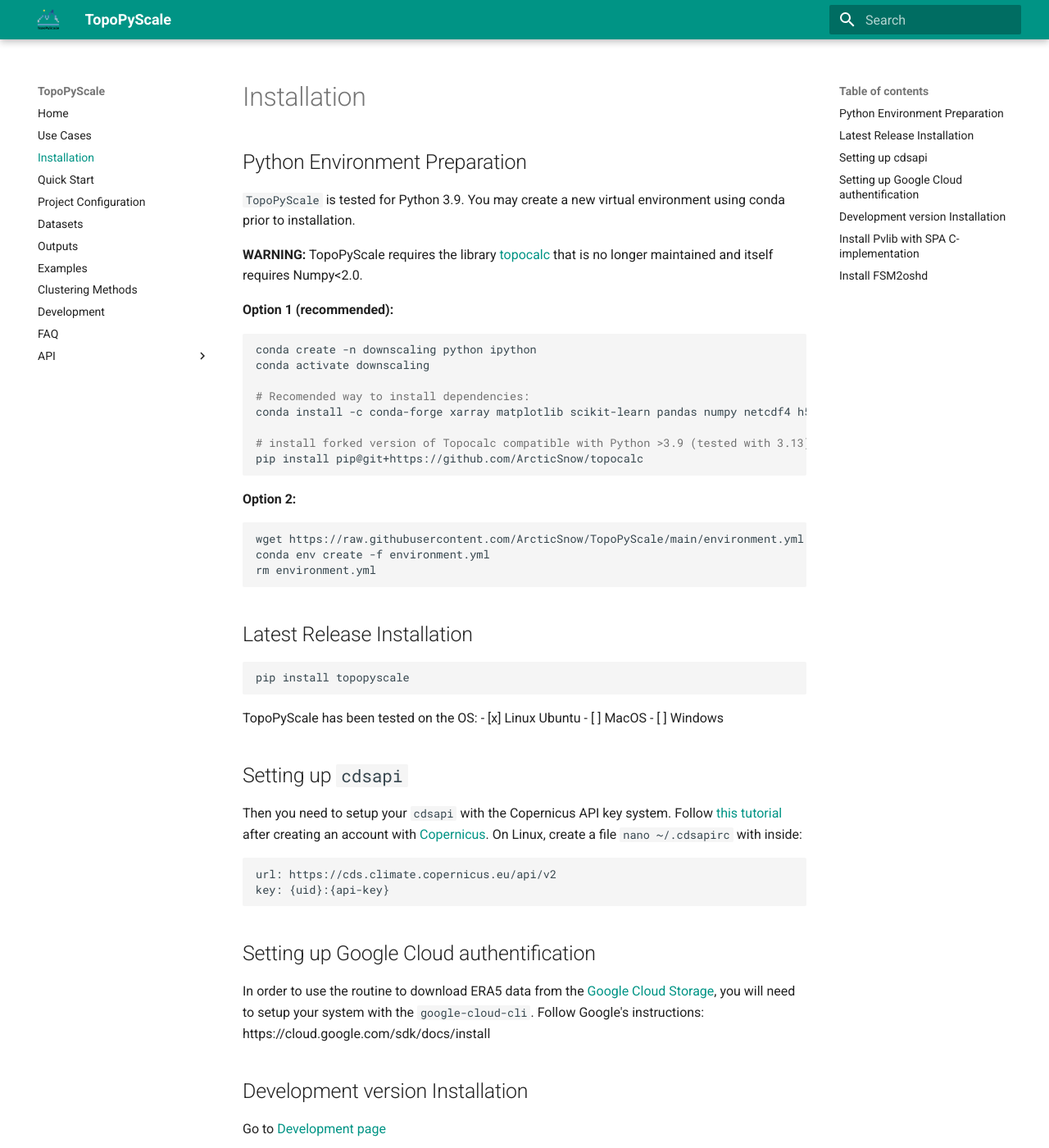
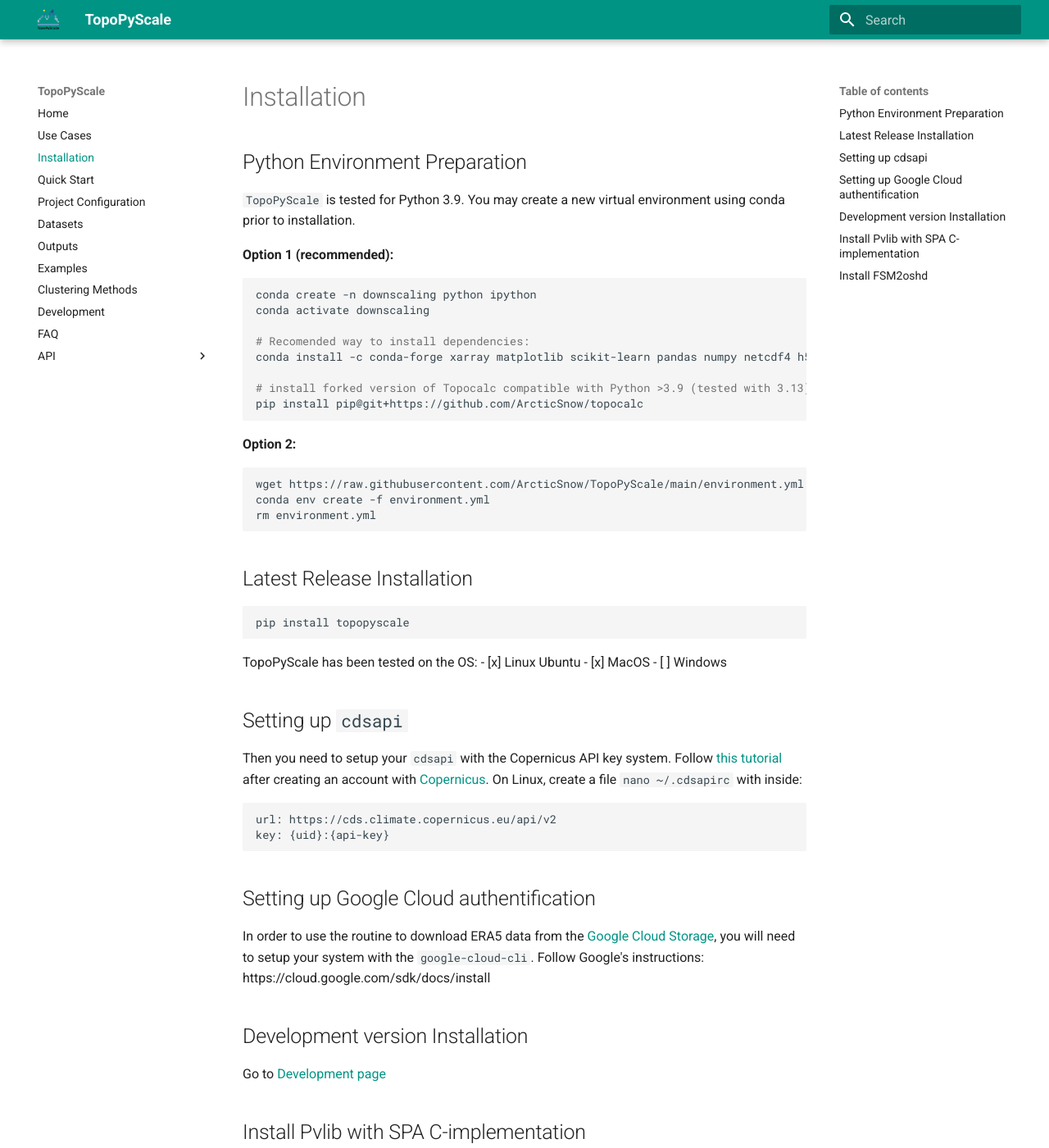
Before and after one commit to ArcticSnow/TopoPyScale, an MkDocs documentation site: the page built from doc/docs/01_install.md, in a window 1280 px wide and 1400 px high. Shown: the whole window at 82% size. Built offline with MkDocs 1.6.1 and Material for MkDocs 9.7.7, drawn with Linux system fonts in a browser that asks for light colours.

Commit message:
updated doc install

````diff
--- a/doc/docs/01_install.md
+++ b/doc/docs/01_install.md
@@ -3,7 +3,6 @@
 ## Python Environment Preparation
 `TopoPyScale` is tested for Python 3.9. You may create a new virtual environment using conda prior to installation.
 
-**WARNING:** TopoPyScale requires the library [topocalc](https://github.com/USDA-ARS-NWRC/topocalc/tree/main) that is no longer maintained and itself requires Numpy<2.0.
 
 **Option 1 (recommended):**
 ```bash
@@ -33,7 +32,7 @@
 
 TopoPyScale has been tested on the OS:
 - [x] Linux Ubuntu
-- [ ] MacOS
+- [x] MacOS
 - [ ] Windows
 
 ## Setting up `cdsapi`
````
